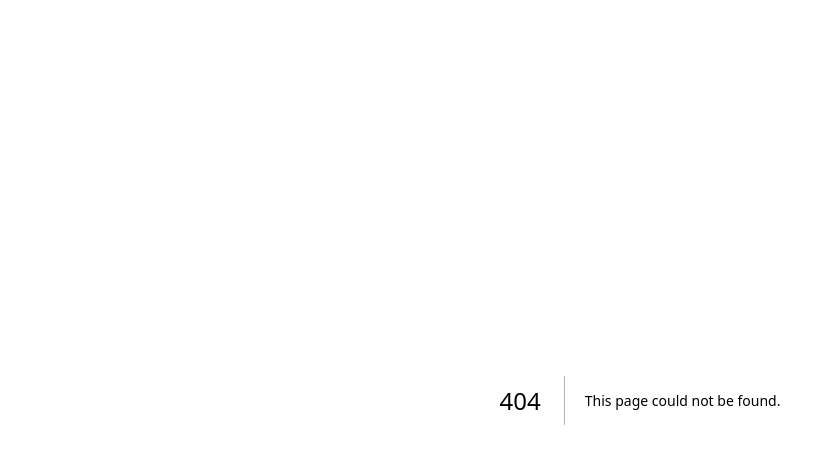
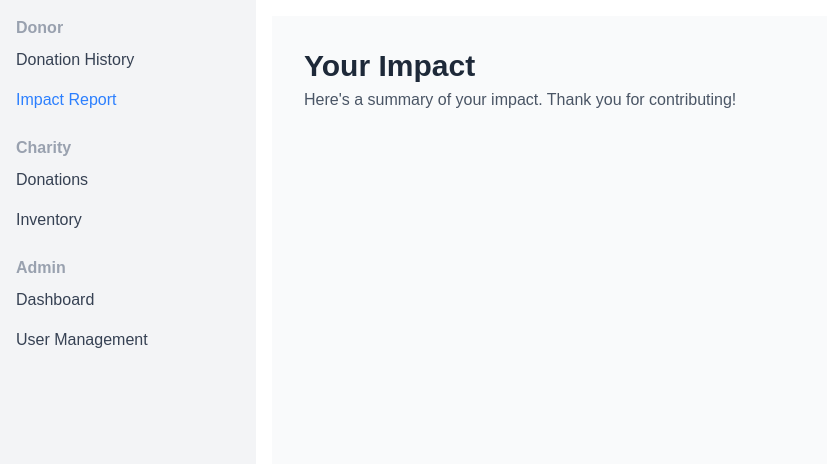
Before and after one commit to Galladite27/SHU-ASE-2025, a Next.js app in the folder src/: page /dashboard/donor/impact in a window 1280 px wide. Before the commit this address had no page. Shown: the top 464 px of the page, without its empty margins (0-827 px from the left). Built offline with nearby package versions, Linux system fonts and the light colour scheme.

Commit message:
Add donor impact page

```diff
--- /dev/null
+++ b/src/app/dashboard/donor/impact/page.js
@@ -0,0 +1,39 @@
+import React from 'react';
+import DashboardCard from '../../(components)/DashboardCard';
+
+// --- DUMMY DATA FOR DONOR ---
+const donorSummary = {
+  totalDonations: 8,
+  itemsDonated: 42,
+  co2Saved: 35.7,
+};
+
+const donationHistory = [
+  { id: 'DON-001', charityName: 'Manchester Piccadilly Branch', items: '2 bags of clothes', status: 'Completed', date: '2025-10-15', impact: 'Saved 15.2 kg of CO₂' },
+  { id: 'DON-002', charityName: 'London Oxford Street Branch', items: 'Box of children\'s books', status: 'Completed', date: '2025-09-21', impact: 'Promoted literacy' },
+  { id: 'DON-003', charityName: 'Sheffield City Centre Branch', items: 'Used toys', status: 'Completed', date: '2025-08-10', impact: 'Brought joy to a child' },
+  { id: 'DON-004', charityName: 'Manchester Piccadilly Branch', items: '3 winter coats', status: 'Completed', date: '2025-07-29', impact: 'Saved 20.5 kg of CO₂' },
+  { id: 'DON-005', charityName: 'Birmingham Bullring Branch', items: 'Board games', status: 'Processing', date: '2025-10-16', impact: 'Pending' },
+];
+
+// --- DONOR DASHBOARD COMPONENT ---
+export default function DonorDashboardPage() {
+  return (
+    <main className="p-6 sm:p-8 bg-gray-50 min-h-screen">
+      <div className="max-w-7xl mx-auto">
+        <div className="mb-8">
+          <h1 className="text-3xl font-bold text-gray-800">Your Impact</h1>
+          <p className="text-gray-600 mt-1">Here's a summary of your impact. Thank you for contributing!</p>
+        </div>
+      </div>
+    </main>
+  );
+}
+
+/*
+<div className="grid grid-cols-1 sm:grid-cols-2 lg:grid-cols-3 gap-6 mb-8">
+  <DashboardCard title="Total Donations" value={donorSummary.totalDonations} />
+  <DashboardCard title="Items Donated" value={donorSummary.itemsDonated} />
+  <DashboardCard title="Sustainability Impact" value={`${donorSummary.co2Saved} kg of CO₂ Saved`} />
+</div>
+*/
```
